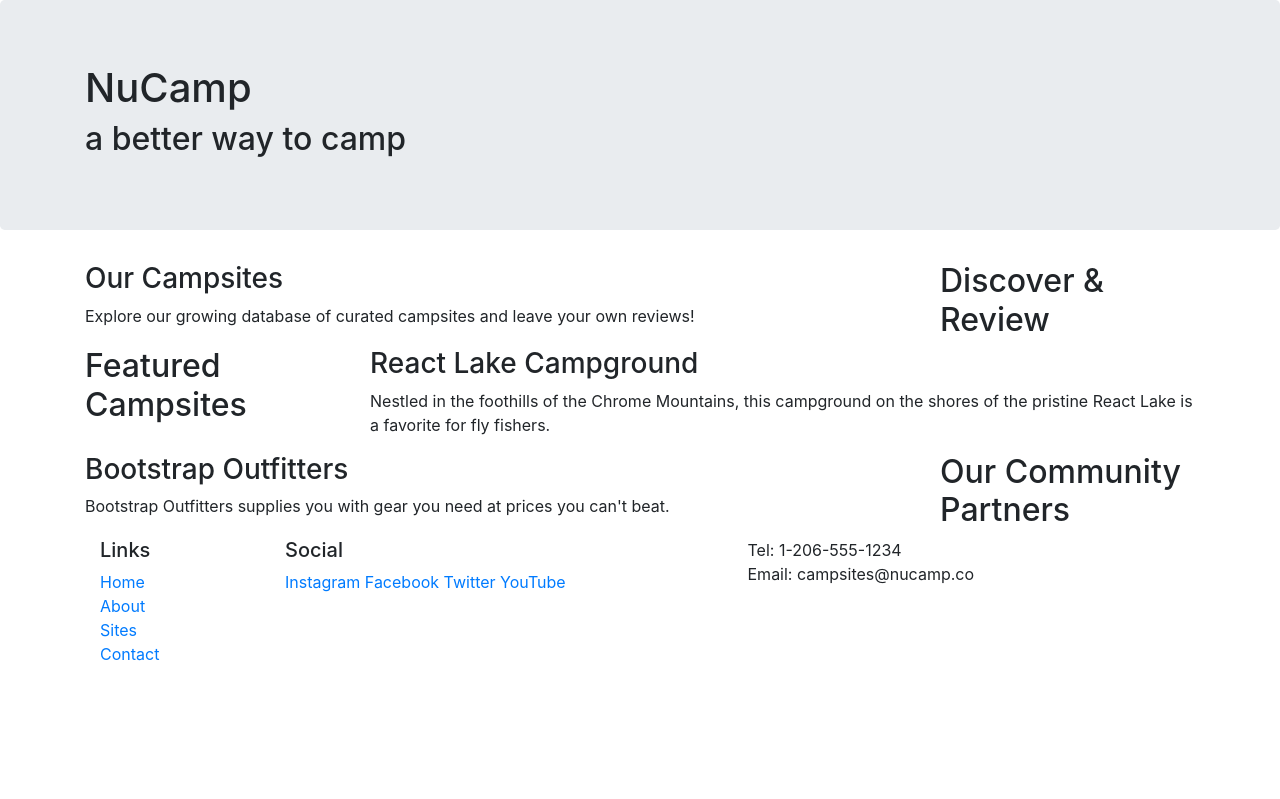
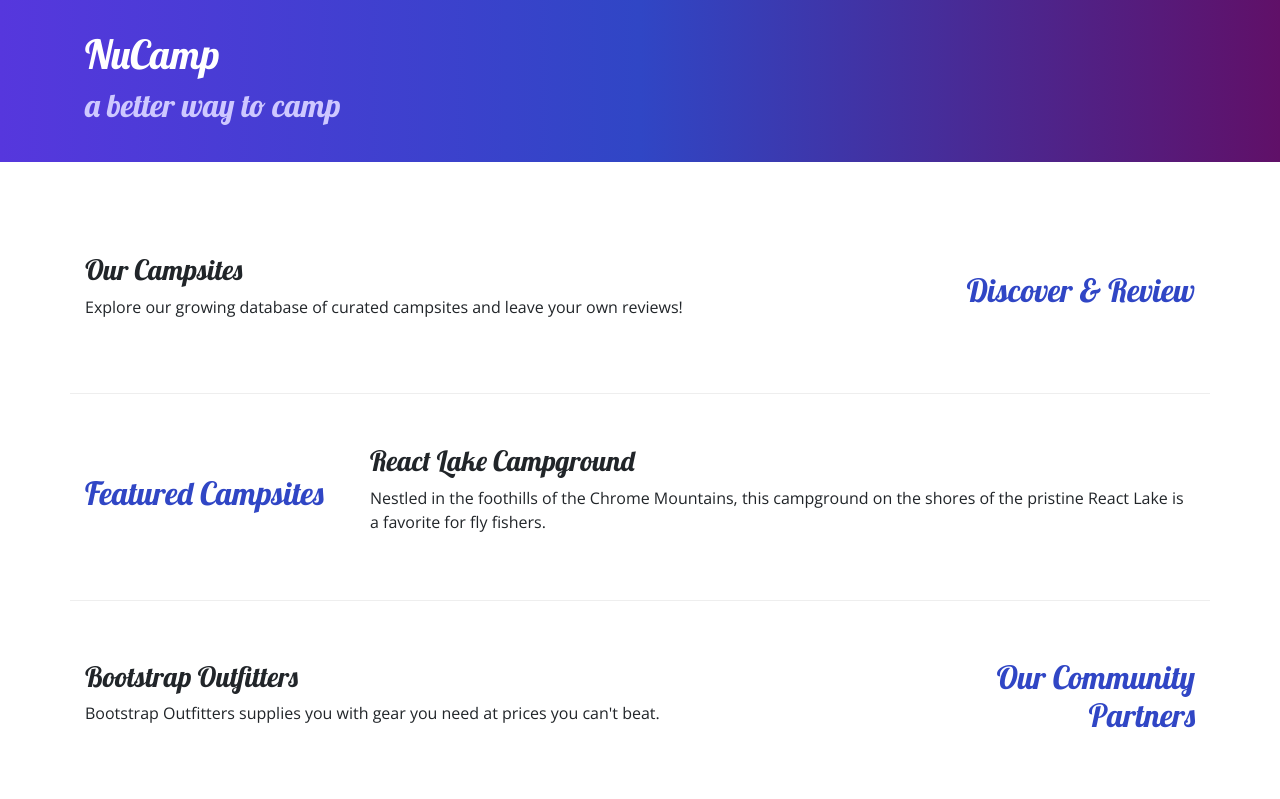
Before and after one commit to Scarfaceoge/git-test, a website: page index.html in a window 1280 px wide. Shown: the top 799 px of the page. Drawn offline with nearby package versions, Linux system fonts and the light colour scheme.

Commit message:
Adding Custom Styles

```diff
--- /dev/null
+++ b/css/styles.css
@@ -0,0 +1,32 @@
+body {
+    font-family: "Open Sans", sans-serif;
+}
+
+h1, h2, h3 {
+    font-family: "Lobster", cursive;
+}
+
+h2 {
+    color: #3046c5;
+}
+
+header h2 {
+    color: #CEC8FF;
+}
+
+footer {
+    background-image: linear-gradient(#CEC8FF, white);
+    padding: 20px 0;
+}
+
+.jumbotron {
+    padding: 30px;
+    background-image: linear-gradient(to right, #5637DD, #3046C5, #601068);
+    color: white
+}
+
+.row-content {
+    padding: 50px 0;
+    border-bottom: 1px ridge;
+    min-height: 200px;
+}
--- a/index.html
+++ b/index.html
@@ -9,12 +9,15 @@
    <!-- Bootstrap CSS -->
    <link rel="stylesheet" href="node_modules/bootstrap/dist/css/bootstrap.min.css" />
 
+   <!-- Additional CSS must be placed after Bootstrap CSS -->
+   <link rel="stylesheet" href="https://fonts.googleapis.com/css?family=Lobster|Open+Sans" />
+   <link rel="stylesheet" href="css/styles.css" />
    <title>NuCamp: A Better Way To Camp</title>
 </head>
 
 <body>
 
-    <header class="jumbotron">
+    <header class="jumbotron jumbotron-fluid">
         <div class="container">
             <div class="row">
                 <div class="col">
@@ -26,9 +29,9 @@
     </header>
 
     <div class="container">
-        <div class="row">
+        <div class="row row-content align-items-center">
             <div class="col-sm-4 order-sm-last col-md-3">
-                <h2>Discover & Review</h2>
+                <h2 class="text-sm-right">Discover & Review</h2>
             </div>
             <div class="col">
                  <h3>Our Campsites</h3>
@@ -36,7 +39,7 @@
             </div>
         </div>
 
-        <div class="row">
+        <div class="row row-content align-items-center">
             <div class="col-sm-4 col-md-3">
                 <h2>Featured Campsites</h2>
             </div>
@@ -46,9 +49,9 @@
             </div>
         </div>
 
-    <div class="row">
+    <div class="row row-content align-items-center">
         <div class="col-sm-4 order-sm-last col-md-3">
-            <h2>Our Community Partners</h2>
+            <h2 class="text-sm-right">Our Community Partners</h2>
         </div>
         <div class="col">
             <h3>Bootstrap Outfitters</h3>
@@ -59,7 +62,7 @@
     <footer>
         <div class="container">
             <div class='row'>
-                 <div class="col-4 col-sm-2" 0ffset-1>
+                 <div class="col-4 col-sm-2 offset-1">
                      <h5>Links</h5>
                      <ul class="list-unstyled">
                         <li><a href="#">Home</a></li>
@@ -68,14 +71,14 @@
                         <li><a href="#">Contact</a></li>
                     </ul>
                 </div>
-                <div class="col-6 col-sm-5">
+                <div class="col-6 col-sm-5 text-center">
                     <h5>Social</h5>
                     <a href="http://instagram.com/">Instagram</a>
                     <a href="http://facebook.com/">Facebook</a>
                     <a href="http://twitter.com/">Twitter</a>
                     <a href="http://youtube.com/">YouTube</a>
                 </div>
-                <div class="col-sm-4">
+                <div class="col-sm-4 text-center">
                      Tel: 1-206-555-1234<br />
                      Email: campsites@nucamp.co
                 </div>
```
